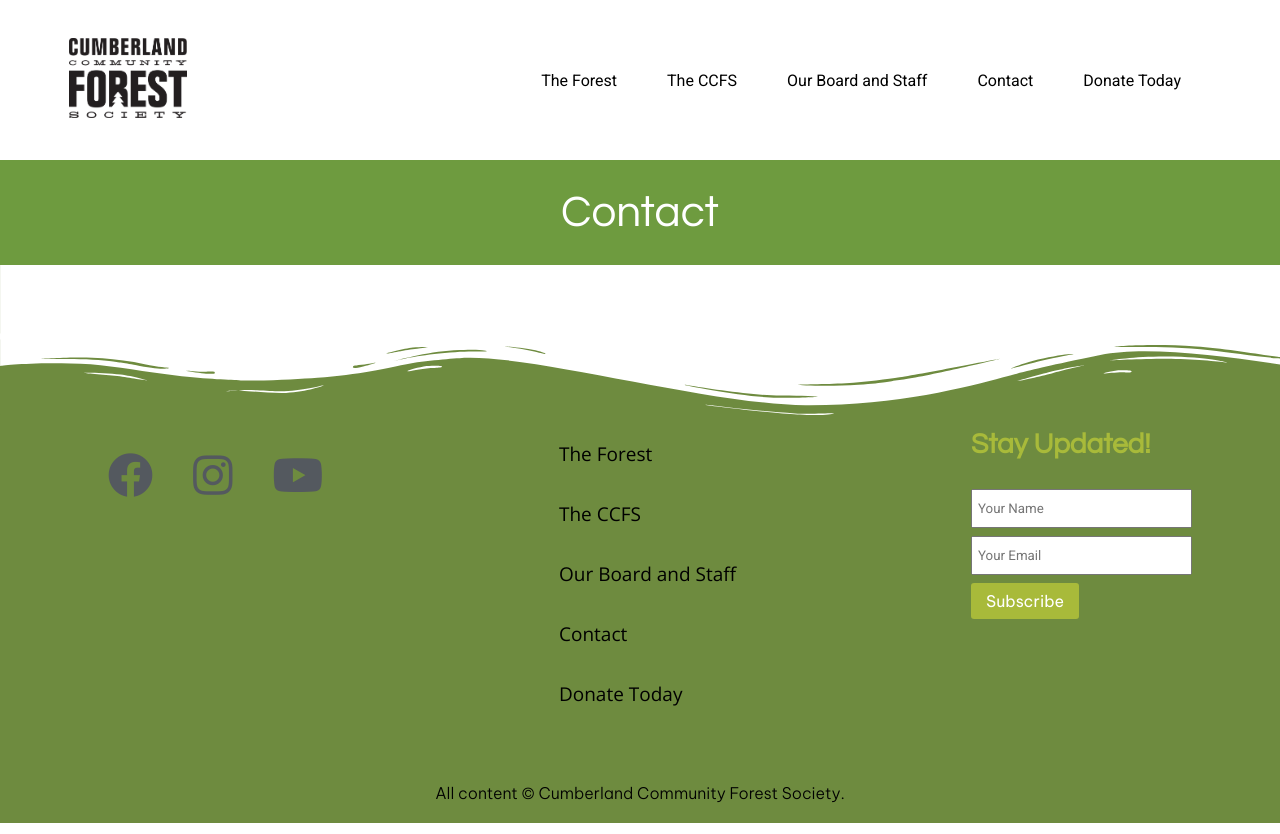
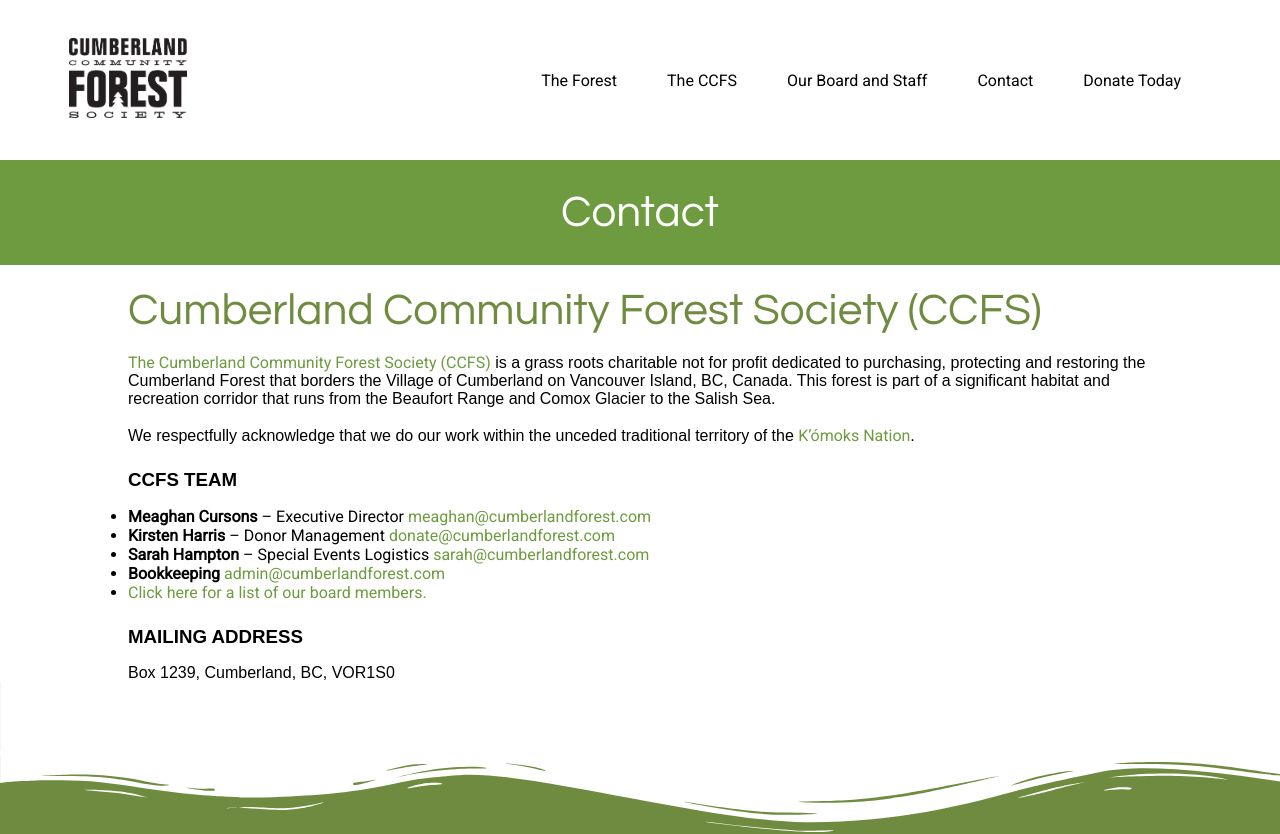
Before and after one commit to Maandarr/Capstone-CCFS, a React (Create React App) app: page /contact in a window 1280 px wide. Shown: the top 834 px of the page. Built offline with nearby package versions, Linux system fonts and the light colour scheme.

Commit message:
Add content to contact page and style

```diff
--- a/src/components/css/board.css
+++ b/src/components/css/board.css
@@ -0,0 +1,72 @@
+.board-info > h3,
+.board-info > p,
+.board-aside > h3,
+.board-aside > p,
+.board-list > li {
+  font-family: "Be Vietnam", sans-serif;
+}
+.board-info > h3 {
+  font-weight: 500;
+  margin-bottom: 3vh;
+}
+
+.staff {
+  margin-top: 3vh;
+}
+
+.board-members {
+  width: 80%;
+  margin: 3vh 0;
+}
+
+.board {
+  width: 100%;
+}
+
+.board-container {
+  display: flex;
+  flex-direction: row;
+  width: 80%;
+  margin-left: auto;
+  margin-right: auto;
+  margin-top: 3vh;
+}
+
+.banner-ferns {
+  width: 100%;
+  margin-top: 3vh;
+}
+
+.board-info,
+.board-aside {
+  width: 50%;
+  padding: 2vh;
+}
+
+.board-list {
+  padding-inline-start: 40px;
+  line-height: 1.5;
+  margin-bottom: 1vh;
+}
+
+.board-aside > p {
+  line-height: 1.5;
+}
+
+.board-aside > h3 {
+  font-family: "Questrial", sans-serif;
+  color: #6e8b3f;
+  font-size: 44px;
+  font-weight: 400;
+  margin: 2vh 0;
+}
+
+@media screen and (max-width: 960px) {
+  .board-container {
+    flex-direction: column;
+  }
+  .board-info,
+  .board-aside {
+    width: 100%;
+  }
+}
--- /dev/null
+++ b/src/components/css/contact.css
@@ -0,0 +1,20 @@
+.contact {
+  width: 100%;
+}
+.contact-container {
+  display: flex;
+  flex-direction: column;
+  width: 80%;
+  margin-left: auto;
+  margin-right: auto;
+  margin-top: 3vh;
+}
+.contact-container > p,
+.contact-container > h3 {
+  font-family: "Be Vietnam", sans-serif;
+}
+
+.contact-container > h3 {
+  margin-top: 3vh;
+  margin-bottom: 2vh;
+}
--- a/src/components/pages/board.js
+++ b/src/components/pages/board.js
@@ -2,6 +2,7 @@ import React from 'react'
 import Donatebutton from '../Donatebutton'
 import '../css/board.css'
 import BannerFerns from '../../images/banner-ferns-1184x592.jpeg'
+import BoardMembers from '../../images/board-top-pic-768x512.jpeg'
 
 export default function Board() {
     return (
@@ -12,8 +13,8 @@ export default function Board() {
                 <div className="board-info">
                     <h3>
                         THE BOARD</h3>
-                    <ul>
-                        <li>Evan Gough – Chair</li>
+                    <ul className='board-list'>
+                        <li><a className='email' href="mailto:egough@shaw.ca">Evan Gough</a> – Chair</li>
                         <li>Jason Ross – Vice Chair
                         </li>
                         <li>Andrew Nicoll – Past Chair
@@ -39,28 +40,32 @@ export default function Board() {
                     </ul>
                     <p>Thank you to our retiring board members in 2021 – Craig Keeping
                     </p>
-                    <h3>
+                    <h3 className='staff'>
                         STAFF</h3>
                     <p>
-                        Executive Director – Meaghan Cursons (<a className='email' href="mailto:meaghan@cumberlandforest.com">meaghan@cumberlandforest.com</a>)
+                        Executive Director – Meaghan Cursons
+                        <br />
+                        (<a className='email' href="mailto:meaghan@cumberlandforest.com">meaghan@cumberlandforest.com</a>)
                         <br />
                         <br />
 
                         Donor Management – Kirsten Harris
+                        <br />
                         (<a className='email' href="mailto:donate@cumberlandforest.com">donate@cumberlandforest.com</a>)
                         <br />
                         <br />
-                        Accounts Payable/Receivable – (<a className='email' href="mailto:admin@cumberlandforest.com">admin@cumberlandforest.com</a>)</p>
+                        Accounts Payable/Receivable
+                        <br />
+                        (<a className='email' href="mailto:admin@cumberlandforest.com">admin@cumberlandforest.com</a>)</p>
 
-                    <h3>We're not done yet.</h3>
-                    <img src="../../images/board-top-pic-768x512.jpeg" alt="Cumberland Forest Society Boards members posing in the forest" />
+                    <img className='board-members' src={BoardMembers} alt="Cumberland Forest Society Boards members posing in the forest" />
                 </div>
-                <div className="donate-aside">
+                <div className="board-aside">
                     <Donatebutton />
-                    <img className='slug' src={BannerFerns} alt="Slug on ground" />
+                    <img className='banner-ferns' src={BannerFerns} alt="Close up of ferns in the forest" />
                     <h3>Did you know?</h3>
                     <p>
-                        The Forest is home to Red Legged Frogs, Roosevelt Elk, Small Eared Bats and other at risk species and is an important link in an extensive habitat corridor that connects the mountains, rivers and lakes of Vancouver Island to the shores of the Salish Sea.</p>
+                        From coho salmon and coastrange sculpin in Perseverance Creek to cougars and Columbian black-tailed deer in the woods, Cumberland’s forests provide habitat for an immense number of animals. Each species has specialized requirements for cover, forage, nesting, denning and other necessities of life.  The complexity and diversity of habitats in the Cumberland Community Forest provides both general (coarse-scale) and specialized (fine-scale) habitat requirements.</p>
                 </div>
             </section>
         </div>
--- a/src/components/pages/contact.js
+++ b/src/components/pages/contact.js
@@ -1,9 +1,38 @@
 import React from 'react'
+import { Link } from 'react-router-dom'
+import '../css/contact.css'
 
 export default function Contact() {
     return (
-        <>
+        <div className='contact'>
             <h1 className='banner-title'>Contact</h1>
-        </>
+            <section className="contact-container">
+                <h2 className='large-subheading'>Cumberland Community Forest Society (CCFS)
+                </h2>
+                <p>
+                    <Link to='/the-ccfs' className='email'>The Cumberland Community Forest Society (CCFS)</Link> is a grass roots charitable not for profit dedicated to purchasing, protecting and restoring the Cumberland Forest that borders the Village of Cumberland on Vancouver Island, BC, Canada. This forest is part of a significant habitat and recreation corridor that runs from the Beaufort Range and Comox Glacier to the Salish Sea.
+
+                    <br />
+                    <br />
+
+                    We respectfully acknowledge that we do our work within the unceded traditional territory of the <a className='email' href="https://komoks.ca/">K’ómoks Nation</a>.</p>
+                <h3>CCFS TEAM</h3>
+                <ul>
+                    <li><strong>Meaghan Cursons</strong> – Executive Director <a className='email' href="mailto:meaghan@cumberlandforest.com">meaghan@cumberlandforest.com</a>
+                    </li>
+                    <li><strong>Kirsten Harris</strong> – Donor Management <a className='email' href="mailto:donate@cumberlandforest.com">donate@cumberlandforest.com</a>
+                    </li>
+                    <li><strong>Sarah Hampton</strong> – Special Events Logistics <a className='email' href="mailto:sarah@cumberlandforest.com">sarah@cumberlandforest.com</a>
+                    </li>
+                    <li><strong>Bookkeeping </strong> <a className='email' href="mailto:admin@cumberlandforest.com">admin@cumberlandforest.com</a>
+                    </li>
+                    <li><Link to='/board' className='email'>Click here for a list of our board members.</Link> </li>
+                </ul>
+                <h3>MAILING ADDRESS</h3>
+                <p>Box 1239, Cumberland, BC, VOR1S0
+
+                </p>
+            </section>
+        </div>
     )
 }
```
